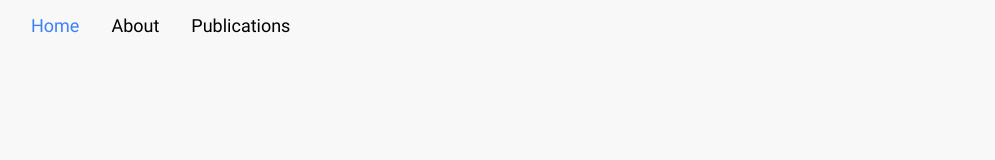
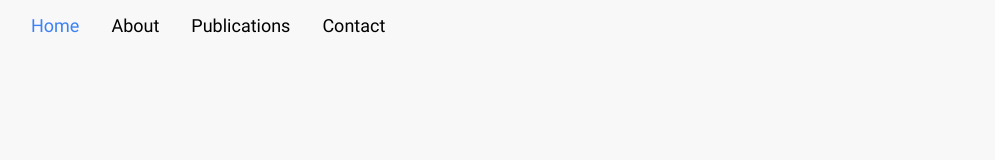
Before and after one commit to JaeGif/Rohit_Portfolio, a Next.js app: page / in a window 1280 px wide. Shown: the top 160 px of the page, without its empty margins (81-1076 px from the left). Built offline with nearby package versions, Linux system fonts and the light colour scheme.

Commit message:
contact nav added to header

```diff
--- a/src/components/header/MobileNav.tsx
+++ /dev/null
@@ -1,7 +0,0 @@
-import React from 'react';
-
-function MobileNav() {
-  return <div>MobileNav</div>;
-}
-
-export default MobileNav;
--- a/src/components/header/Navigation.tsx
+++ b/src/components/header/Navigation.tsx
@@ -52,6 +52,15 @@ function Navigation({ isOpen = false, toggleMenu }: NavigationProps) {
       >
         Publications
       </Link>
+      <Link
+        onClick={() => {
+          toggleMenu && toggleMenu();
+        }}
+        className={urlParam === '/contact' ? 'text-blue-500' : ''}
+        href={'/contact'}
+      >
+        Contact
+      </Link>
       {isOpen && <Socials />}
     </nav>
   );
```
